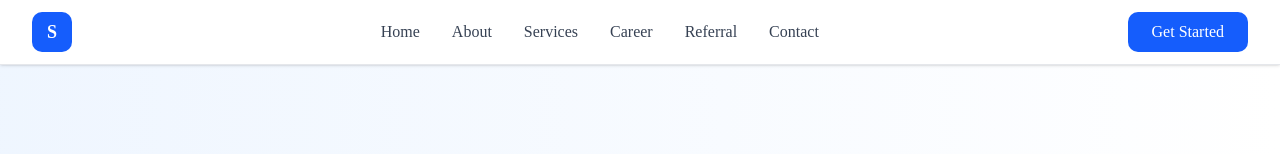
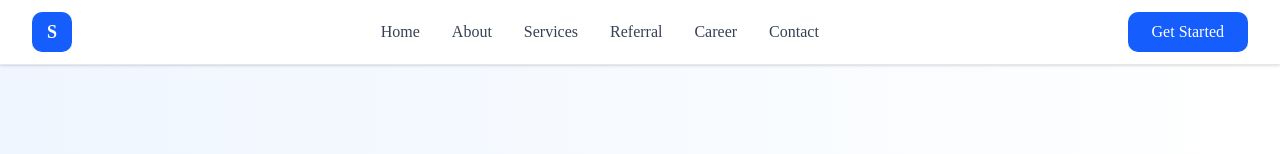
Before and after one commit to nufsatfarooque/salus, a Next.js app in the folder frontend/: page / in a window 1280 px wide. Shown: the top 154 px of the page. Built offline with nearby package versions, Linux system fonts and the light colour scheme.

Commit message:
moved referral before career

```diff
--- a/frontend/src/components/layout/Navbar.tsx
+++ b/frontend/src/components/layout/Navbar.tsx
@@ -35,16 +35,16 @@ export default function Navbar() {
               Services
             </Link>
             <Link
+              href="/referral"
+              className="text-gray-700 hover:text-blue-600 font-medium transition-colors"
+            >
+              Referral
+            </Link>
+            <Link
               href="/career"
               className="text-gray-700 hover:text-blue-600 font-medium transition-colors"
             >
               Career
-            </Link>
-            <Link
-              href="/referral"
-              className="text-gray-700 hover:text-blue-600 font-medium transition-colors"
-            >
-              Referral
             </Link>
             <Link
               href="/contact"
```
